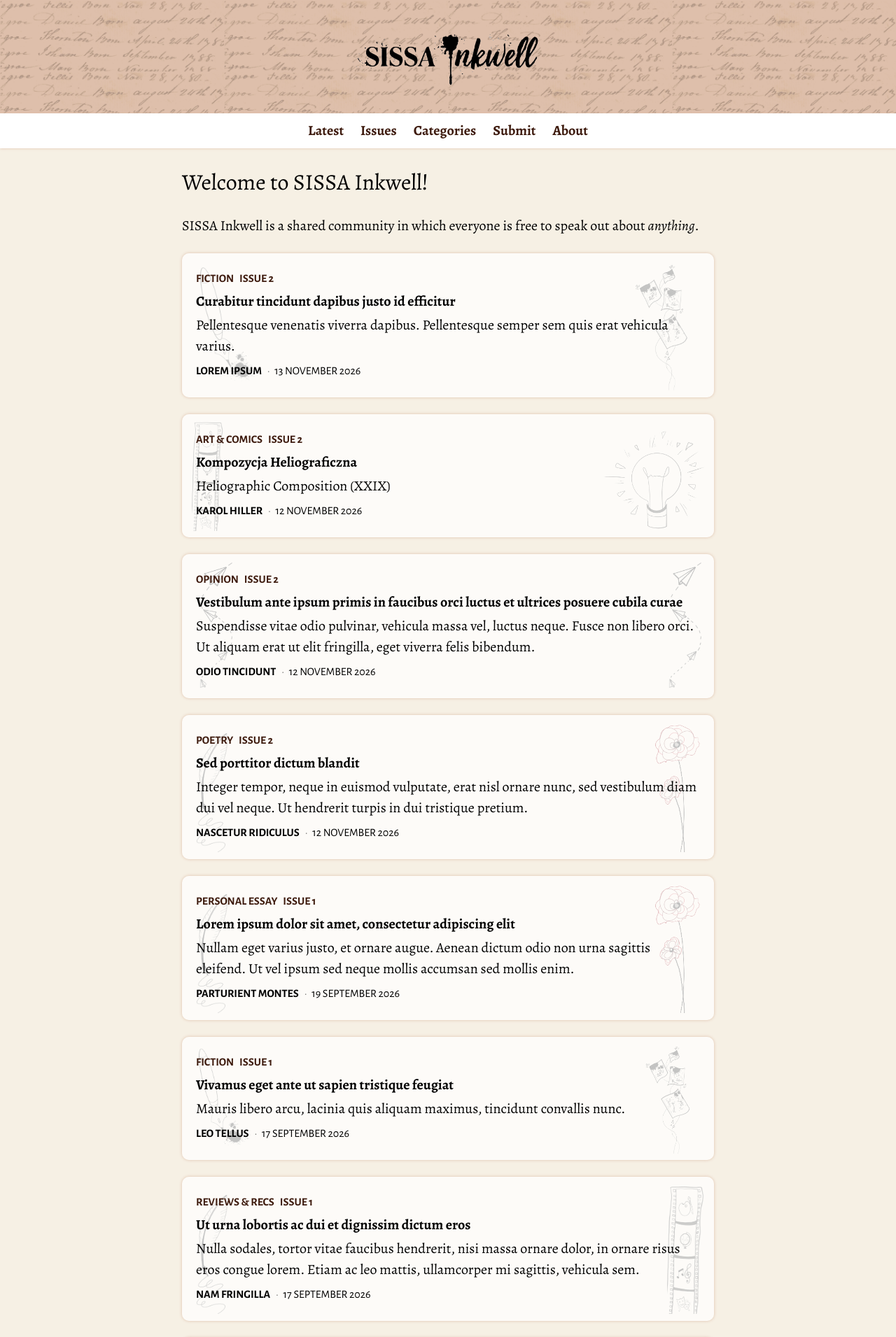
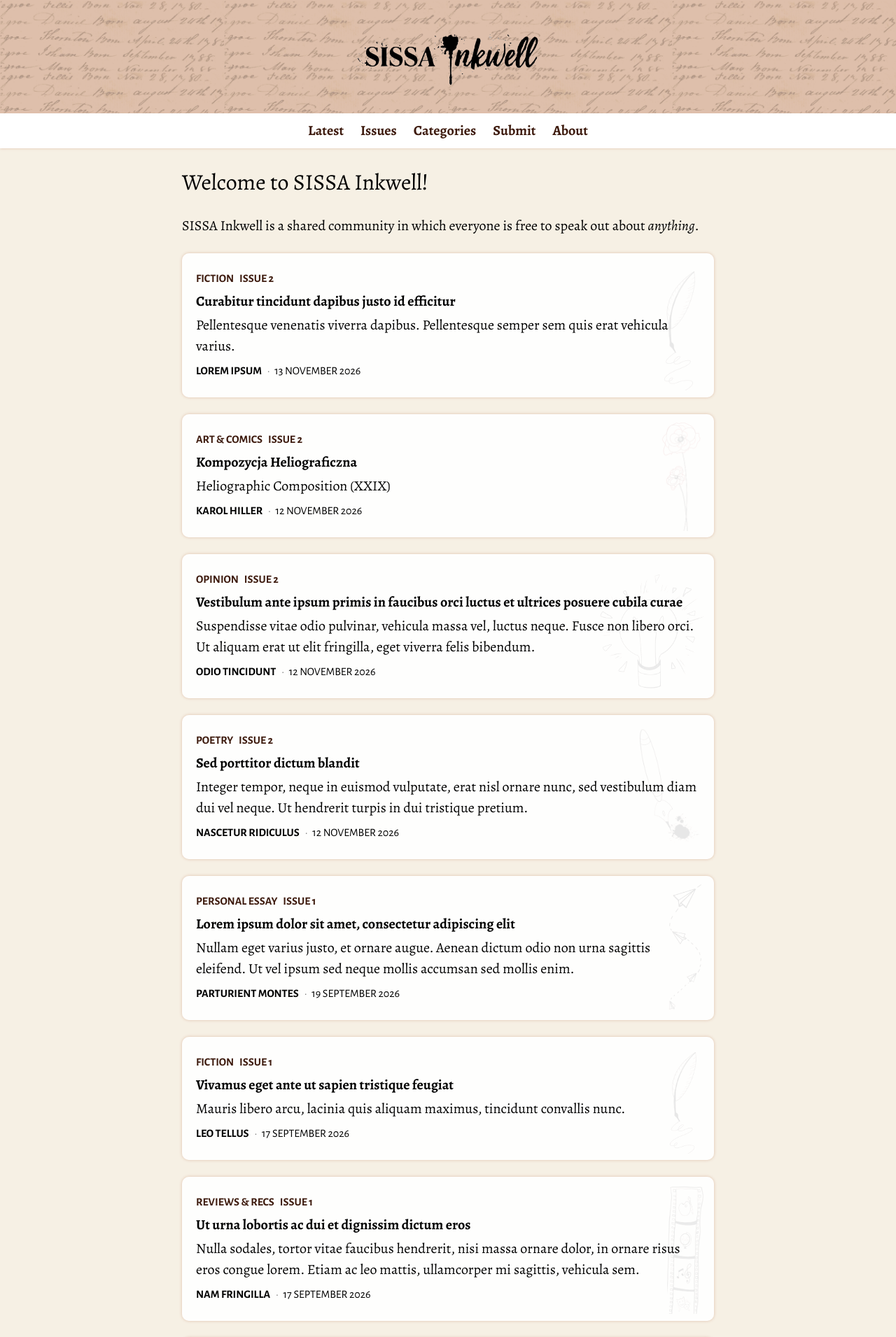
Before and after one commit to 11DE784A/InkwellWebsite, a Jekyll site: the page built from index.markdown, in a window 1280 px wide. Shown: the top 1911 px of the page at 70% size. Built offline with Jekyll 4.4.1, drawn with Linux system fonts in a browser that asks for light colours; some web fonts are replaced.

Commit message:
card background sketches: sketches are lighter, sketches only on the right, image files renamed

```diff
--- a/assets/styles.css
+++ b/assets/styles.css
@@ -14,7 +14,7 @@
   --white: #fff;
   --black: #000;
 
-  --white-75: rgba(255, 255, 255, 0.75);
+  --white-90: rgba(255, 255, 255, 0.90);
 
   --grey-ee: #eee;
   --grey-df: #dfdfdf;
@@ -173,9 +173,9 @@ section h2 {
 }
 
 .card {
-  background: var(--white-75);
+  background: var(--white-90);
   background-blend-mode: lighten;
-  background-position: 2% 50%, 98% 50%;
+  background-position: 98% 50%;
   background-repeat: no-repeat;
   background-size: auto 90%;
   border-radius: var(--box-radius);
@@ -189,29 +189,27 @@ section h2 {
 }
 
 .art-comics {
-  background-image: url("/assets/images/sketch4.png"),
-                    url("/assets/images/sketch3.png");
+  background-image: url("/assets/images/sketch-flowers.png");
 }
 
 .fiction {
-  background-image: url("/assets/images/sketch2.png"),
-                    url("/assets/images/sketch1.png");
+  background-image: url("/assets/images/sketch-quill.png");
 }
 
 .opinion {
-  background-image: url("/assets/images/sketch7.png"),
-                    url("/assets/images/sketch7.png");
+  background-image: url("/assets/images/sketch-lightbulb.png");
 }
 
-.personalessay,
+.personalessay {
+  background-image: url("/assets/images/sketch-paperplanes.png");
+}
+
 .poetry {
-  background-image: url("/assets/images/sketch6.png"),
-                    url("/assets/images/sketch5.png");
+  background-image: url("/assets/images/sketch-pen.png");
 }
 
 .reviews-recs {
-  background-image: url("/assets/images/sketch6.png"),
-                    url("/assets/images/sketch4.png");
+  background-image: url("/assets/images/sketch-reel.png");
 }
 
 .author,
```
Also changed, not shown: assets/images/sketch-flowers.png (renamed from assets/images/sketch5.png), assets/images/sketch-flying-sheets.png (renamed from assets/images/sketch1.png), assets/images/sketch-lightbulb.png (renamed from assets/images/sketch3.png), assets/images/sketch-paperplanes.png (renamed from assets/images/sketch7.png), assets/images/sketch-pen.png (renamed from assets/images/sketch2.png), assets/images/sketch-quill.png (renamed from assets/images/sketch6.png), assets/images/sketch-reel.png (renamed from assets/images/sketch4.png).
